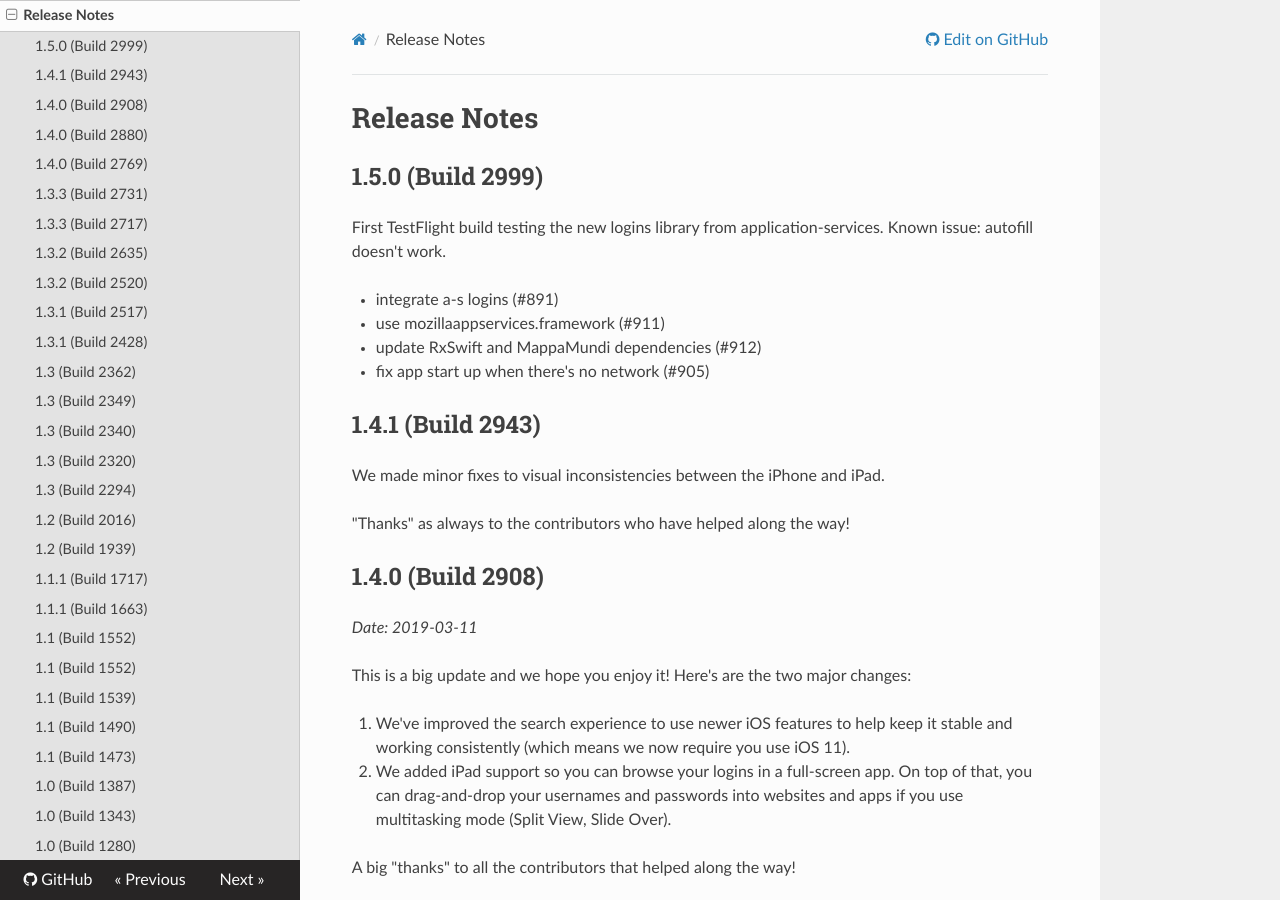
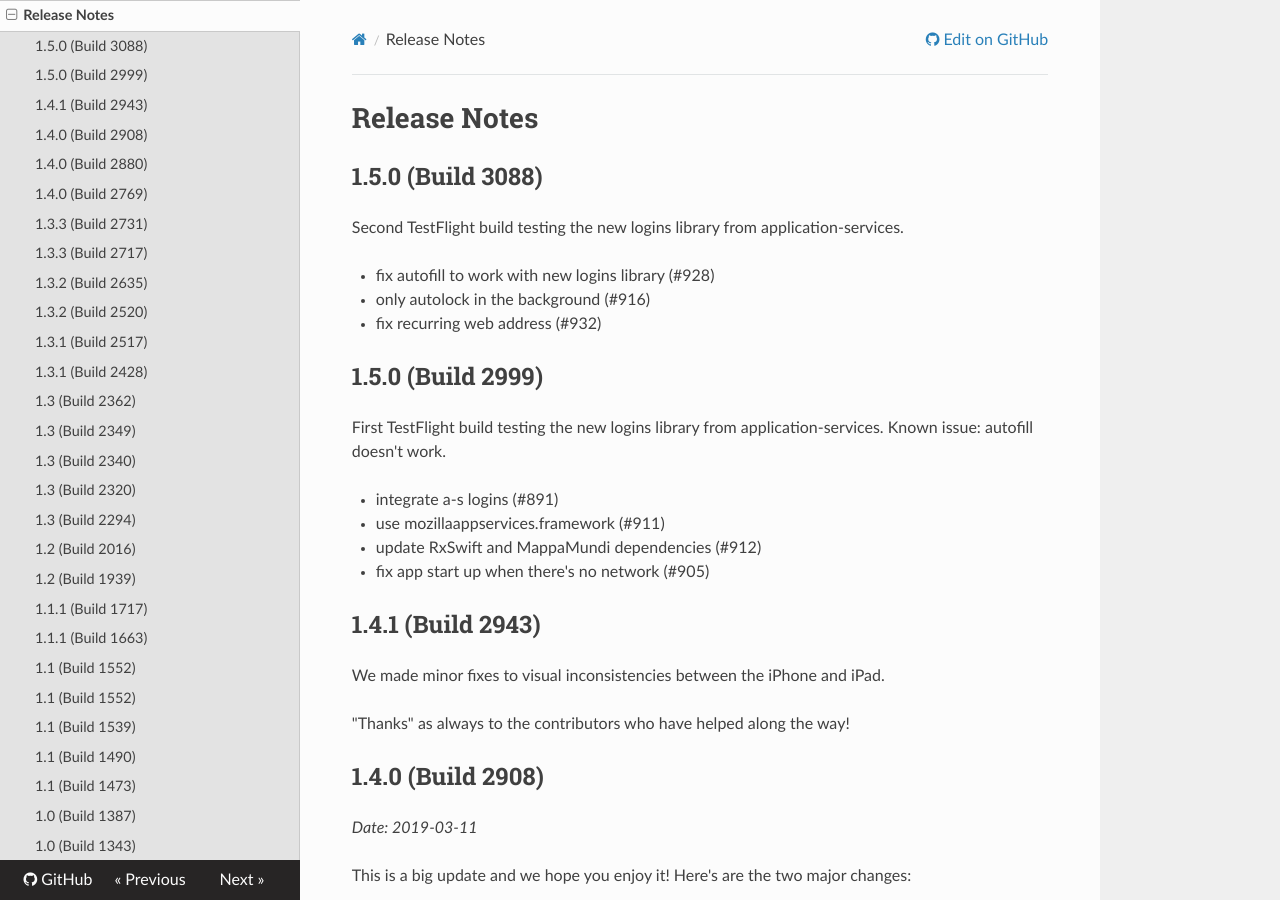
Before and after one commit to mozilla-lockwise/lockwise-ios, an MkDocs documentation site: the page built from docs/release-notes.md, in a window 1280 px wide and 900 px high. Built offline with MkDocs 1.6.1, drawn with Linux system fonts in a browser that asks for light colours; nearby versions of some CDN libraries.

Commit message:
Add release notes for build 3088

```diff
--- a/docs/release-notes.md
+++ b/docs/release-notes.md
@@ -1,4 +1,12 @@
 # Release Notes
+
+## 1.5.0 (Build 3088)
+
+Second TestFlight build testing the new logins library from application-services.
+
+- fix autofill to work with new logins library (#928)
+- only autolock in the background (#916)
+- fix recurring web address (#932)
 
 ## 1.5.0 (Build 2999)
 
```
